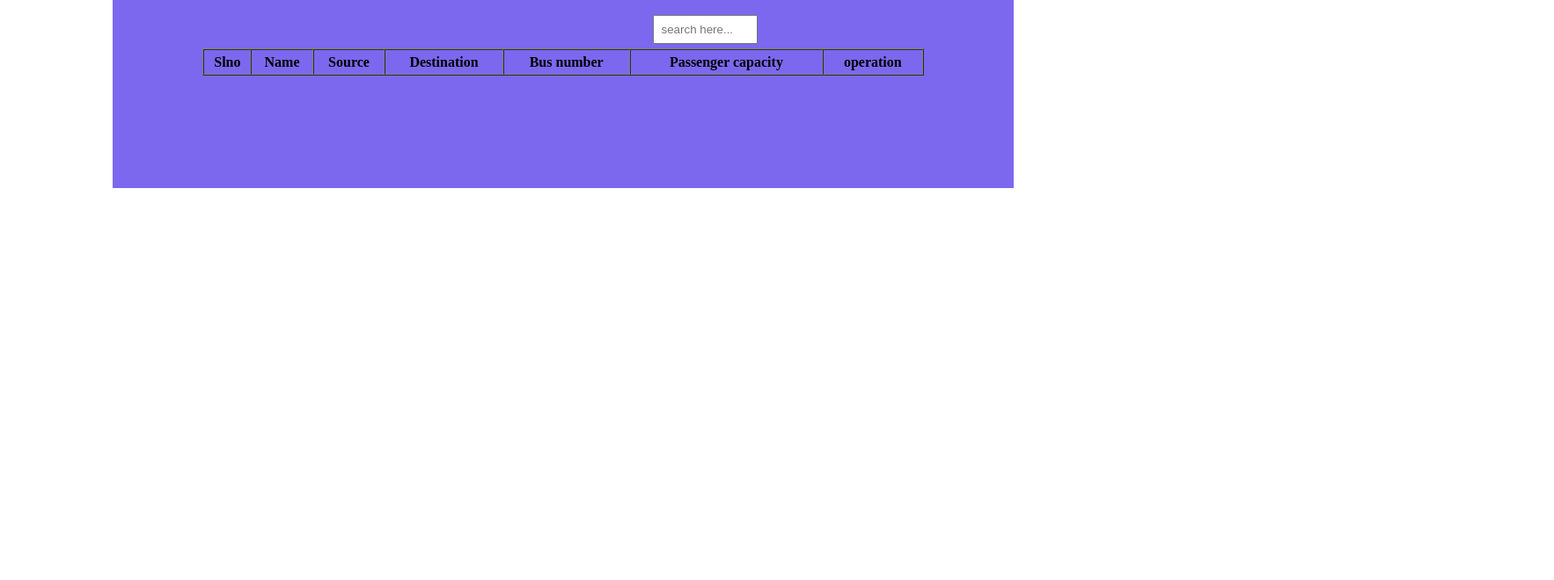
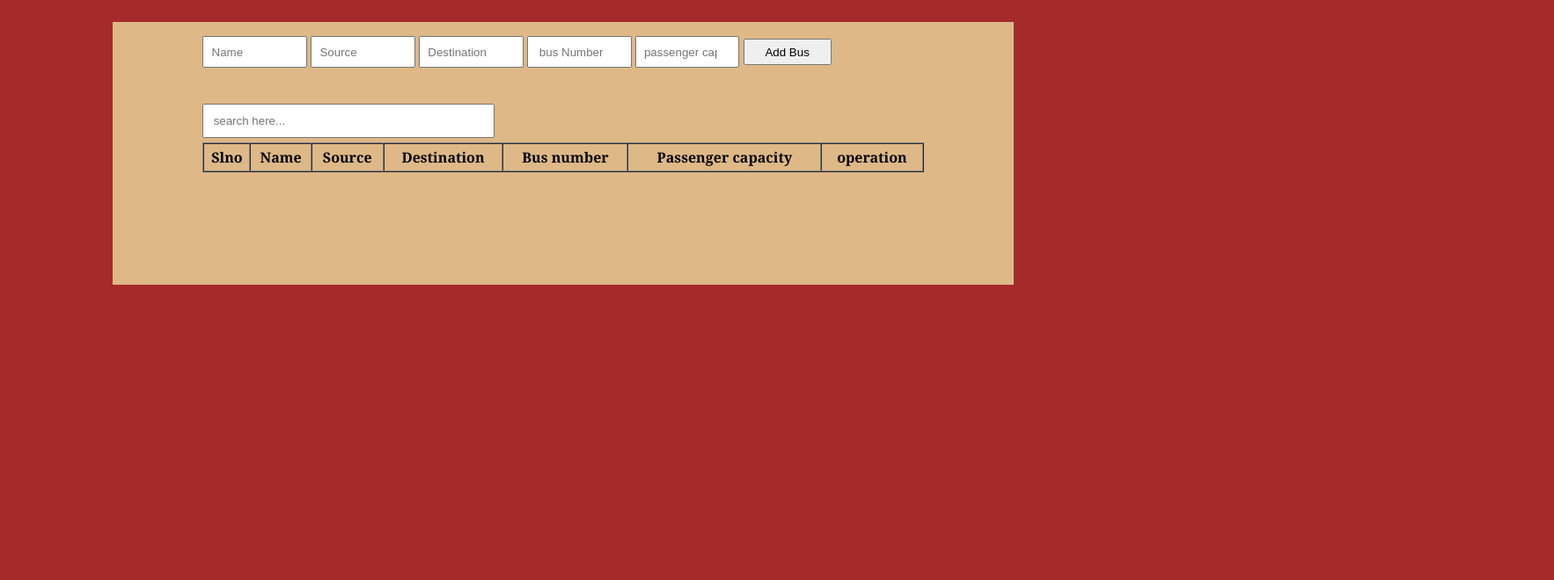
Before and after one commit to Vetrivel-Kalidass/LetsUpgrade-Javascript, a plain HTML site: page day5-6_Assignment/question2.html in a window 1280 px wide. Shown: the part 140-800 px from the top of the page at 88% size, 1766 px wide, since content can reach past the window. Drawn offline with Linux system fonts and the light colour scheme.

Commit message:
Update question2.html

```diff
--- a/day5-6_Assignment/question2.html
+++ b/day5-6_Assignment/question2.html
@@ -11,14 +11,18 @@
                 padding: 0px;
 
             }
+            body{
+                background-color: brown;
+            }
 
             .win {
+                font-family: Cambria, Cochin, serif;
                 margin-top: 5%;
                 height: 10%;
                 width: 80%;
                 margin-left: 10%;
                 margin-right: 10%;
-            background-color: mediumslateblue;
+                background-color:burlywood;
                 padding-bottom: 10%;
 
             }
@@ -51,15 +55,16 @@
                 margin-top: 0.5%;
                 margin-bottom: 2%;
             }
-        .search{
-            margin-left: 60%;
-            width: 100%;
+            #search{
+                width: 30%;
+                margin-left: 10%;
+            }
 
-        }
             input {
-            padding: 0.7%;
-            height: 40%;
-            width: 100px;
+                padding: 1%;
+                /* height: 4%; */
+                width: 12%;
+                margin-top: 2%;
             }
             button{
 
@@ -72,8 +77,8 @@
     </head>
 
     <body>
+        <h1>BMS - Bus Management System</h1>
         <div class="win">
-    <h1>BMS - Bus Management System</h1>
 
         <div>
             <div class="data">
@@ -84,7 +89,7 @@
                 <input required type="text" placeholder="Destination" id="destin" />
                 <input required type="number" placeholder=" bus Number" id="bno"/>
                 <input required type="number" placeholder="passenger capacity" id="pass" />
-            <button class="ins" >Add Bus</button>
+                <button class="ins" required >Add Bus</button>
                 </form>
 
             </div>
@@ -104,7 +109,7 @@
                         <th>operation</th>
                     </tr>
                 </thead>
-            <tbody class="tableDat">
+                <tbody id="tableDat">
 
                 </tbody>
             </table>
```
Lines whose indentation alone changed are shown as unchanged.
